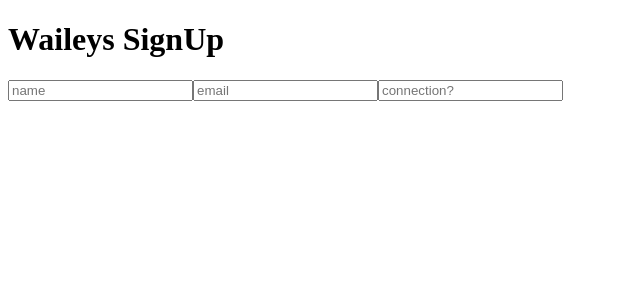
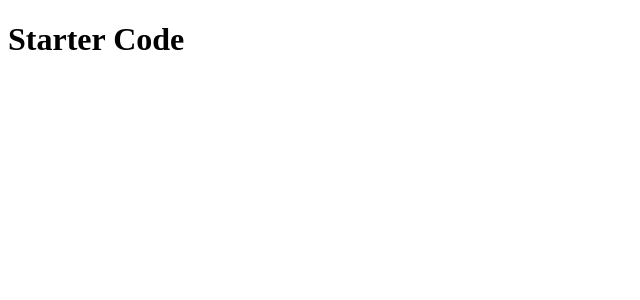
Before and after one commit to rocknswimmer/GroceryList, a React app: page / in a window 1280 px wide. Shown: the top 300 px of the page, without its empty margins (0-640 px from the left). Built offline with nearby package versions, Linux system fonts and the light colour scheme.

Commit message:
clean up for future projects

```diff
--- a/src/App.jsx
+++ b/src/App.jsx
@@ -1,12 +1,11 @@
 import React from 'react';
-import IntForm from './Form.jsx';
+
 
 function App() {
 
   return (
     <div>
-      <h1>Waileys SignUp</h1>
-      <IntForm />
+      <h1>Starter Code</h1>
     </div>
   )
 }
--- a/src/Form.jsx
+++ /dev/null
@@ -1,14 +0,0 @@
-import React from 'react';
-
-function IntForm() {
-
-  return (
-    <div>
-      <input placeholder="name"></input>
-      <input placeholder="email"></input>
-      <input placeholder="connection?"></input>
-    </div>
-  )
-}
-
-export default IntForm;
```
